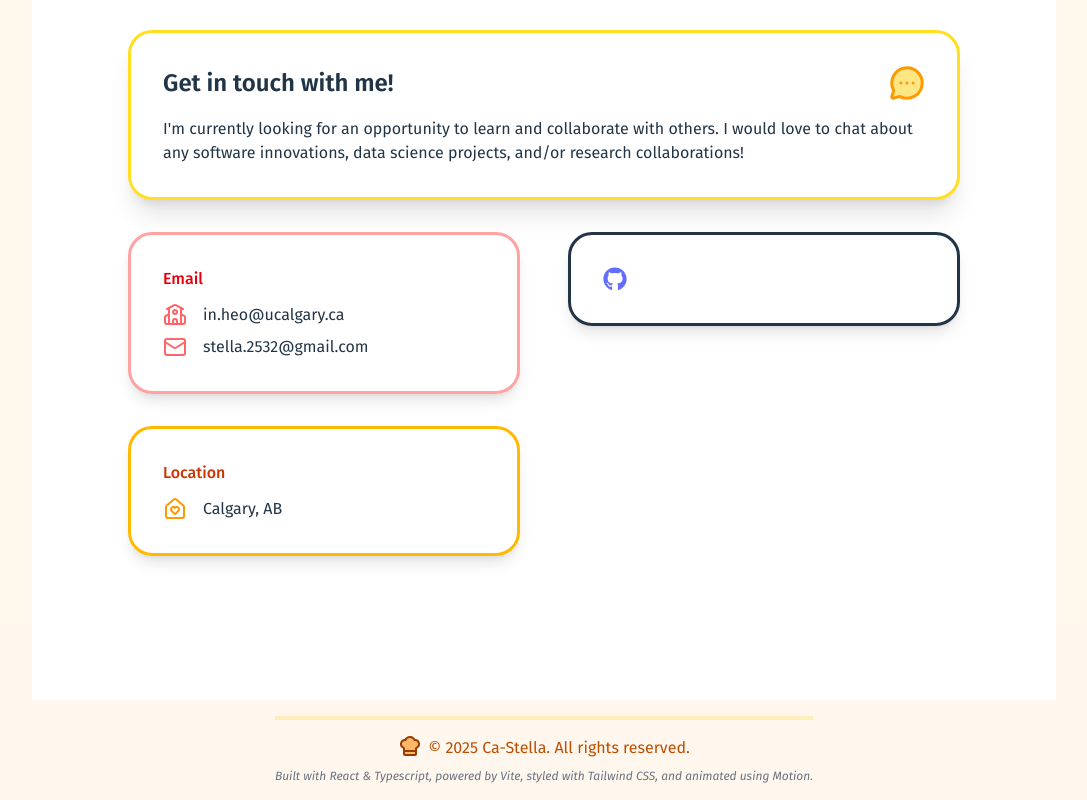
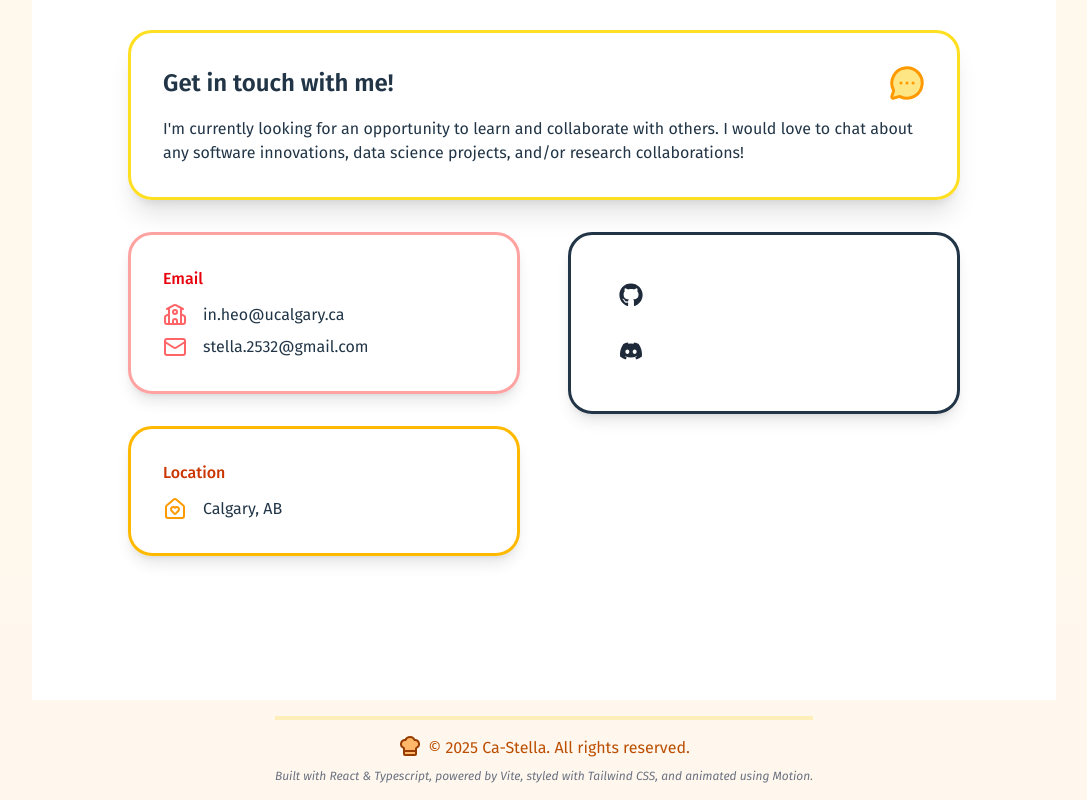
Before and after one commit to ca-Stella/ca-stella.github.io, a React (Vite) app: page / in a window 1280 px wide. Shown: the part 2532-3332 px from the top of the page, without its empty margins (96-1183 px from the left). Built offline with nearby package versions, Linux system fonts and the light colour scheme; a web font is replaced by a local one.

Commit message:
Update contact page with discord

```diff
--- a/src/components/Contact.tsx
+++ b/src/components/Contact.tsx
@@ -8,7 +8,7 @@ import {
 } from "lucide-react";
 import { motion } from "motion/react";
 import { ContactCard } from "../layout/ContactCard";
-import { FaGithub } from "react-icons/fa";
+import { FaGithub, FaDiscord } from "react-icons/fa";
 
 export default function Contact() {
   return (
@@ -52,7 +52,6 @@ export default function Contact() {
       </motion.div>
 
       <div className="px-12 flex flex-col items-center gap-8 max-w-5xl w-full">
-
         {/* Get in touch card */}
         <motion.div
           className="w-full py-6 px-12 md:px-8 md:py-8 rounded-3xl border-3 border-yellow-300 shadow-xl"
@@ -114,15 +113,22 @@ export default function Contact() {
             transition={{ delay: 0.1, duration: 0.75, ease: "easeOut" }}
           >
             <ContactCard>
-              <a
+              <motion.a
                 href="https://github.com/ca-Stella"
-                target="_blank"
-                rel="noopener noreferrer"
-                aria-label="GitHub"
-                className="text-gray-700 hover:text-black transition-colors"
+                className="relative w-14 h-14 flex items-center justify-center rounded-full p-0 outline-none focus:outline-none bg-transparent text-gray-800"
+                whileHover={{ scale: 1.6, color: "#7C3AED" }}
+                whileTap={{ scale: 1.6, color: "#7C3AED" }}
               >
                 <FaGithub size={24}></FaGithub>
-              </a>
+              </motion.a>
+              <motion.a
+                href="https://discord.com/users/stella2532"
+                className="relative w-14 h-14 flex items-center justify-center rounded-full p-0 outline-none focus:outline-none bg-transparent text-gray-800"
+                whileHover={{ scale: 1.6, color: "#5865F2" }}
+                whileTap={{ scale: 1.6, color: "#5865F2" }}
+              >
+                <FaDiscord size={24} />
+              </motion.a>
             </ContactCard>
           </motion.div>
         </div>
--- a/src/index.css
+++ b/src/index.css
@@ -30,7 +30,7 @@ html {
 
 a {
   font-weight: 500;
-  color: #646cff;
+  /* color: #646cff; */
   text-decoration: inherit;
 }
 a:hover {
```
